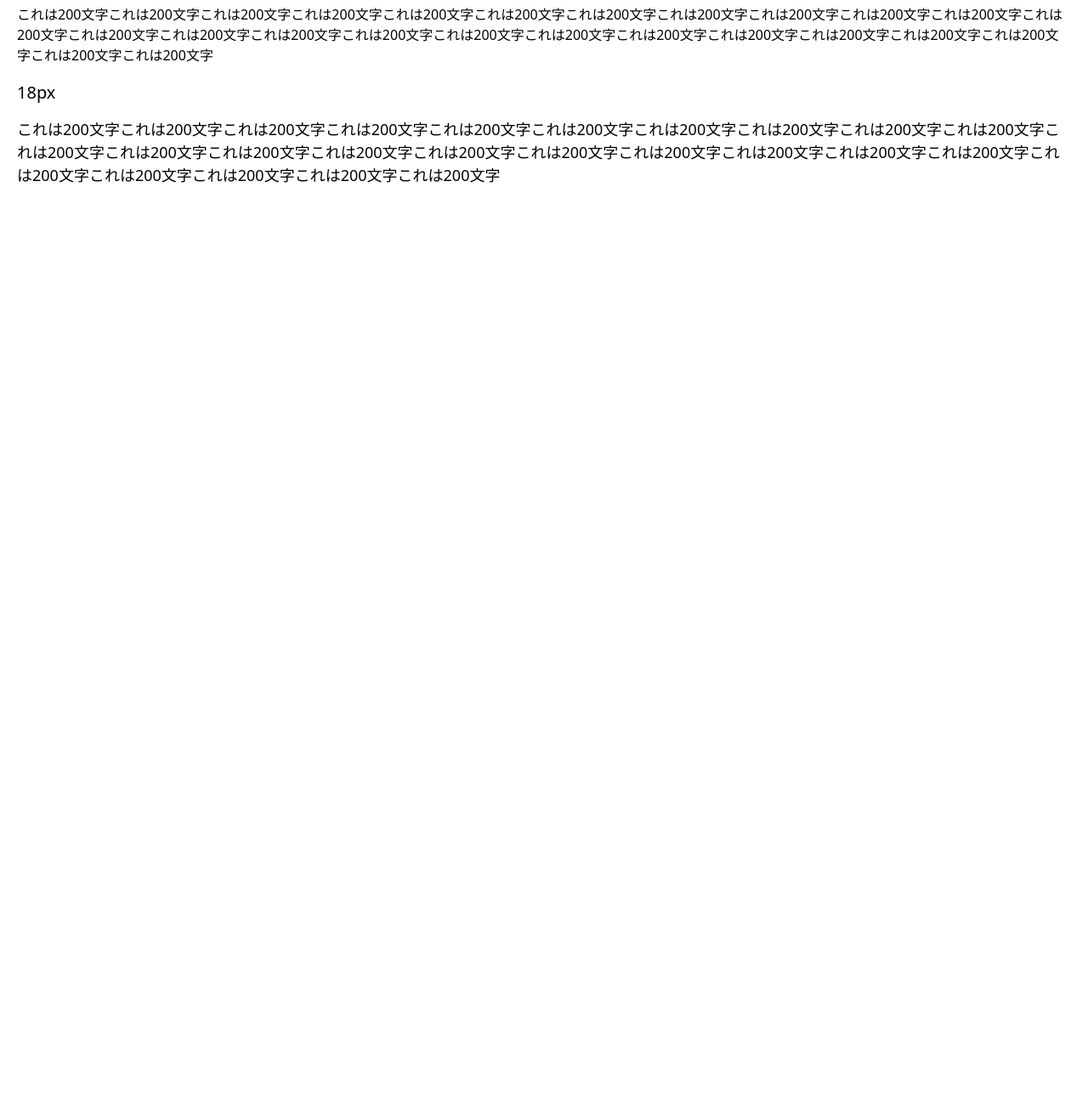
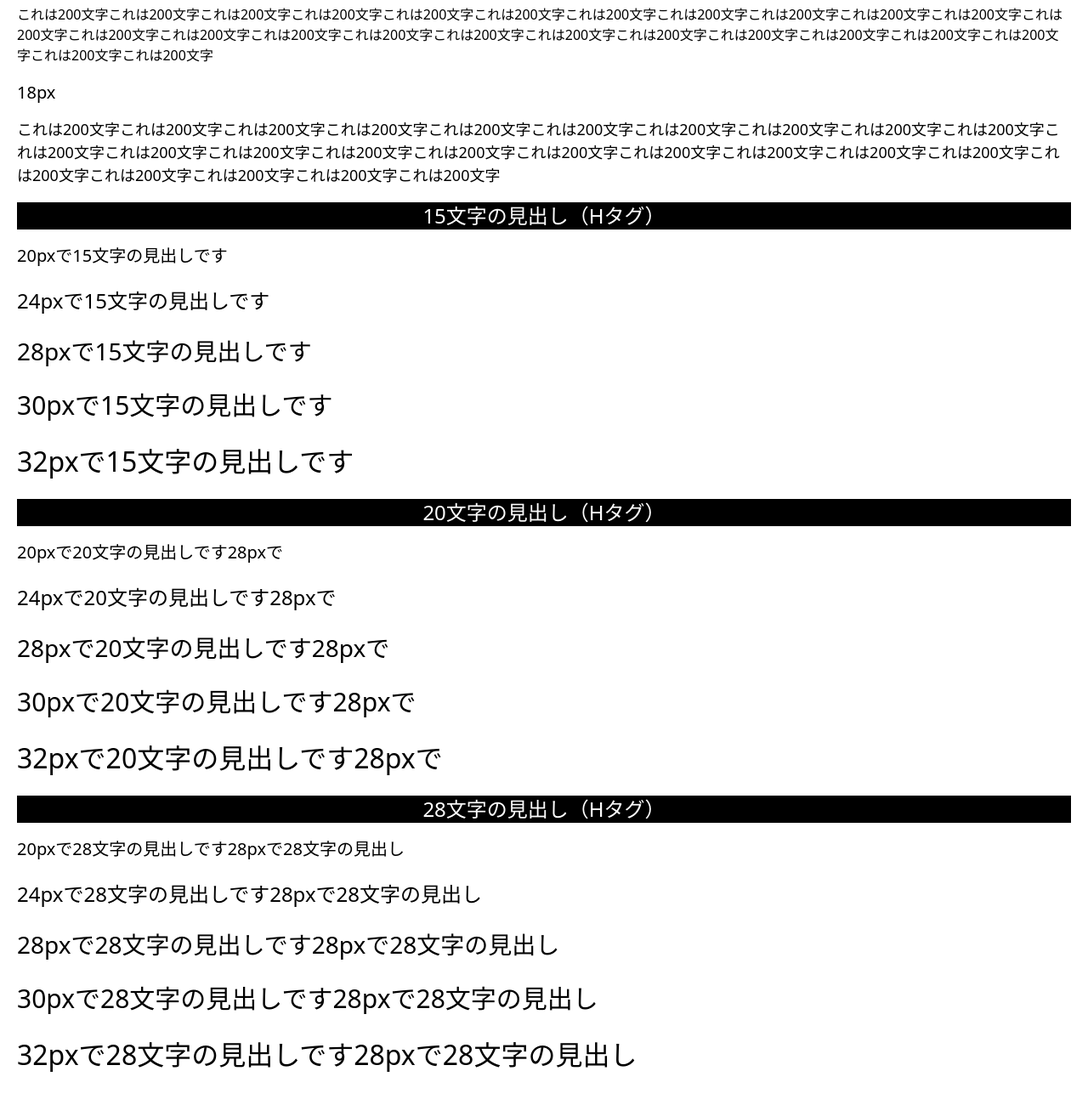
Before and after one commit to ZENKEN-CS/demo, a plain HTML site: page docs/index.html in a window 1280 px wide. Shown: the part 922-2222 px from the top of the page at 85% size. Before the commit the page ends 1180 px from the top, so only its background shows below. Drawn offline with nearby package versions, Linux system fonts and the light colour scheme.

Commit message:
見出しのサンプルを追加

```diff
--- a/docs/index.html
+++ b/docs/index.html
@@ -54,6 +54,51 @@
       <p style="font-size: 18px">
         これは200文字これは200文字これは200文字これは200文字これは200文字これは200文字これは200文字これは200文字これは200文字これは200文字これは200文字これは200文字これは200文字これは200文字これは200文字これは200文字これは200文字これは200文字これは200文字これは200文字これは200文字これは200文字これは200文字これは200文字これは200文字
       </p>
+
+      <h2 class="text-2xl mb-4 bg-black text-white text-center">
+        15文字の見出し（Hタグ）
+      </h2>
+      <h3 style="font-size: 20px" class="mb-5">20pxで15文字の見出しです</h3>
+      <h3 style="font-size: 24px" class="mb-5">24pxで15文字の見出しです</h3>
+      <h3 style="font-size: 28px" class="mb-5">28pxで15文字の見出しです</h3>
+      <h3 style="font-size: 30px" class="mb-5">30pxで15文字の見出しです</h3>
+      <h3 style="font-size: 32px" class="mb-5">32pxで15文字の見出しです</h3>
+      <h2 class="text-2xl mb-4 bg-black text-white text-center">
+        20文字の見出し（Hタグ）
+      </h2>
+      <h3 style="font-size: 20px" class="mb-5">
+        20pxで20文字の見出しです28pxで
+      </h3>
+      <h3 style="font-size: 24px" class="mb-5">
+        24pxで20文字の見出しです28pxで
+      </h3>
+      <h3 style="font-size: 28px" class="mb-5">
+        28pxで20文字の見出しです28pxで
+      </h3>
+      <h3 style="font-size: 30px" class="mb-5">
+        30pxで20文字の見出しです28pxで
+      </h3>
+      <h3 style="font-size: 32px" class="mb-5">
+        32pxで20文字の見出しです28pxで
+      </h3>
+      <h2 class="text-2xl mb-4 bg-black text-white text-center">
+        28文字の見出し（Hタグ）
+      </h2>
+      <h3 style="font-size: 20px" class="mb-5">
+        20pxで28文字の見出しです28pxで28文字の見出し
+      </h3>
+      <h3 style="font-size: 24px" class="mb-5">
+        24pxで28文字の見出しです28pxで28文字の見出し
+      </h3>
+      <h3 style="font-size: 28px" class="mb-5">
+        28pxで28文字の見出しです28pxで28文字の見出し
+      </h3>
+      <h3 style="font-size: 30px" class="mb-5">
+        30pxで28文字の見出しです28pxで28文字の見出し
+      </h3>
+      <h3 style="font-size: 32px" class="mb-5">
+        32pxで28文字の見出しです28pxで28文字の見出し
+      </h3>
     </div>
   </body>
 </html>
```
